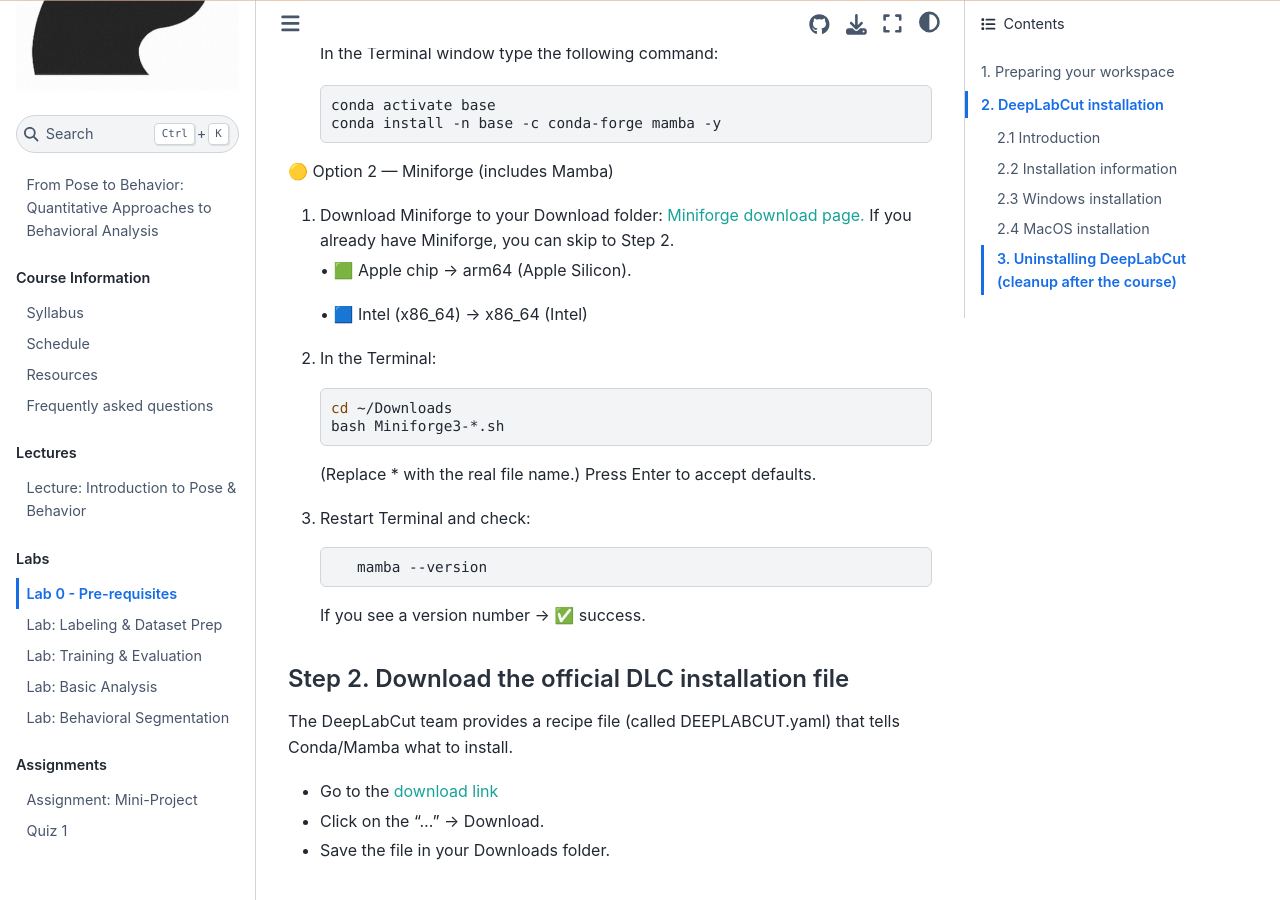
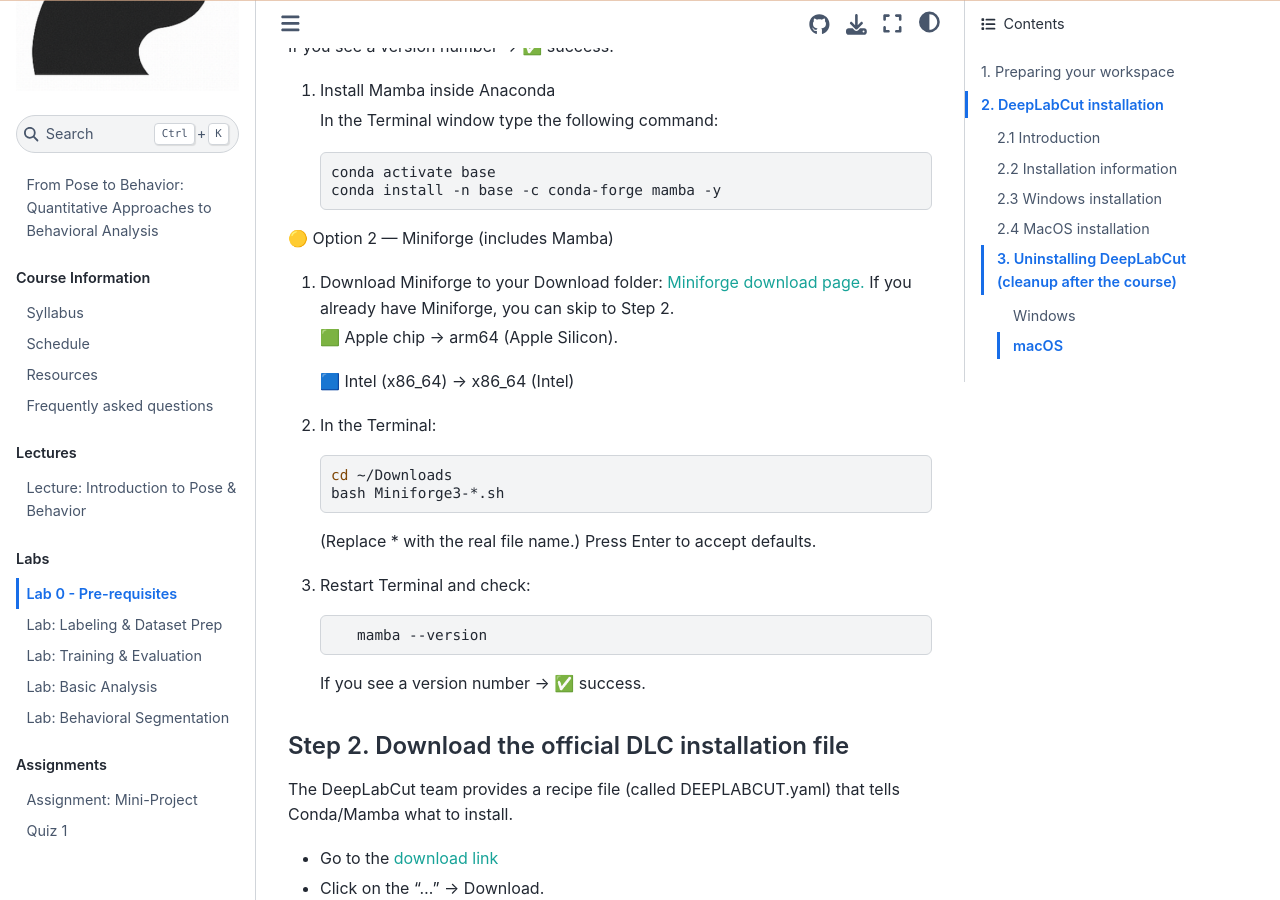
Before and after one commit to LizbethMG-Teaching/pose2behav-book, a Jupyter Book: the page built from labs/0_prerequisites.md, in a window 1280 px wide and 900 px high, scrolled down 4731 px. Built offline with Jupyter Book 1.0.4 settings and Sphinx 7.4.7 and the Sphinx Book theme 1.1.4, drawn with Linux system fonts in a browser that asks for light colours.

Commit message:
Refactor formatting and improve clarity in 0_prerequisites.md

````diff
--- a/labs/0_prerequisites.md
+++ b/labs/0_prerequisites.md
@@ -4,9 +4,11 @@
 Please follow the steps below to prepare your computer and install the necessary software.
 
 ## 1. Preparing your workspace
+
 - Make sure you have at least 5–10 GB of free disk space before starting.
 - Ensure you have a stable internet connection.
 - On macOS: the first time you access Downloads in Terminal, you may get a popup asking “Terminal wants to access your Downloads folder.” → Click Allow.
+
 ## 2. DeepLabCut installation
 
 ### 2.1 Introduction
@@ -21,21 +23,22 @@
 If you use this software in your future research, remember to cite it properly:
 ➡️ [How to cite DLC](https://deeplabcut.github.io/DeepLabCut/docs/citation.html#)
 ```
+
 DLC can be used in different ways:
 
-* Graphical User Interface (GUI): for intuitive project creation, labeling, and frame extraction.
-* Command line or Python scripts: for programmatic and advanced use.
+- Graphical User Interface (GUI): for intuitive project creation, labeling, and frame extraction.
+- Command line or Python scripts: for programmatic and advanced use.
 
 It can be installed:
 
-* Locally, with either a CPU version or a GPU version (if your laptop/desktop has a compatible GPU).
-* On the cloud (e.g., Google Colab).
+- Locally, with either a CPU version or a GPU version (if your laptop/desktop has a compatible GPU).
+- On the cloud (e.g., Google Colab).
 
 <span class="violet-text"> ✔️ For this short course: </span>
 
-* You will install the **CPU version for single animal scenario** using a **conda environment**, allowing you to use the GUI on your computer.
-* The GUI will be used for Labs 1 and 2 (frame extraction, labeling, dataset preparation).
-* In Labs 3 and 4, you will work directly with pre-trained DLC outputs (so you won’t need to train models locally).
+- You will install the **CPU version for single animal scenario** using a **conda environment**, allowing you to use the GUI on your computer.
+- The GUI will be used for Labs 1 and 2 (frame extraction, labeling, dataset preparation).
+- In Labs 3 and 4, you will work directly with pre-trained DLC outputs (so you won’t need to train models locally).
 
 ### 2.2 Installation information
 
@@ -51,17 +54,19 @@
 🟣 **This guide assumes you follow the typical Anaconda installation (and that you do not already have conda/mamba installed).**
 
 ### 2.3 Windows installation
+
 ⏱ Duration: ~15–20 min
 
 ---
 
-**Step 1 - Install Python via Anaconda**
+#### Step 1 - Install Python via Anaconda
+
 - [Download Anaconda for Windows](https://www.anaconda.com/download/) (64-bit, Python 3.x).
 - Run the installer and accept the **default settings** (recommended).
 
 ---
 
-**Step 2 - Create a new environment using the DeepLabCut `.yaml` file**
+#### Step 2 - Create a new environment using the DeepLabCut `.yaml` file
 
 1. [Download the `DEEPLABCUT.yaml`](https://github.com/DeepLabCut/DeepLabCut/blob/main/conda-environments/DEEPLABCUT.yaml) file and save it to a folder on your computer (e.g. `Downloads`).
 
@@ -70,20 +75,25 @@
    - Right-click → *Run as administrator*.
 
 3. Move to the folder where you saved the `.yaml`  file. For example:
- ```bash
+
+```bash
 cd C:\Users\YourName\Downloads
 ```
+
 (Replace YourName with your actual Windows username.)
 
-4. Create the DeepLabCut environment:
+1. Create the DeepLabCut environment:
+
     ```python
    conda env create -f DEEPLABCUT.yaml
    ```
+
 ⚠️ This step can take several minutes: the installer is downloading and setting up all required packages.
 
 ---
 
-**Step 3 - Activate and launch DeepLabCut**
+#### Step 3 - Activate and launch DeepLabCut
+
 ```python
 conda activate DEEPLABCUT
 python -m deeplabcut
@@ -92,6 +102,7 @@
 If everything worked, DeepLabCut should open! 😎
 
 ### 2.4 MacOS installation
+
 ⏱ Estimated time: ~15-20 minutes
 
 ---
@@ -103,15 +114,16 @@
 - If you see **“Processor: Intel…”** → follow *Intel Mac* path  ---> 🟦
 
 👉🏼 To set up your Python environment for data science, you have two main approaches.
+
 - **Option 1: Install DeepLabCut with Anaconda(Miniconda) + Mamba** --> 🟠
 
-   _Works fine if you already have Anaconda/Miniconda installed_
+   *Works fine if you already have Anaconda/Miniconda installed*
 
    You can install Anaconda, which is a large distribution of Python for data science. It comes with Conda, the package and environment manager, plus hundreds of scientific and machine-learning libraries already installed.  This is convenient because everything is included, but it is large and sometimes slow when installing or updating packages. To solve the slowness, you can add Mamba, which is a drop-in replacement for Conda: it does exactly the same tasks (creating environments, installing and updating packages, solving dependencies) but much faster, because it is written in C++ rather than Python.
 
 - **Option 2:  Install DeepLabCut with Miniforge + Mamba** --> 🟡
 
-   _Best for new students, clean and fast, avoids “stuck” installs_
+   *Best for new students, clean and fast, avoids “stuck” installs*
 
    You can install Miniforge, which is a lightweight community-driven installer for Conda. Unlike Anaconda, it does not preload a big set of packages — you start small and install only what you need, which keeps your system cleaner and more flexible. The variant called Mambaforge includes Mamba by default, so you benefit from the faster package management without any extra steps.
 
@@ -120,41 +132,48 @@
 #### Step 1. Install your package /environement manager
 
 🟠 Follow these steps for Option 1
+
 1. Install Miniconda (lightweight Anaconda).
    If you already have Anaconda/Miniconda, you can skip to Step 2.
 
- - Go to the  [Miniconda download page.](https://www.anaconda.com/download/success)
- - Download the installer for your Mac:
+- Go to the  [Miniconda download page.](https://www.anaconda.com/download/success)
+- Download the installer for your Mac:
 
-	•	🟩 Apple chip (arm64) →  macOS Apple M1/M2 (arm64).
+ • 🟩 Apple chip (arm64) →  macOS Apple M1/M2 (arm64).
 
-	•	🟦 Intel (x86_64) →  macOS Intel (x86_64).
- - 	Run the installer (just click through).
+ • 🟦 Intel (x86_64) →  macOS Intel (x86_64).
 
-      After installation:
+- Run the installer (just click through).
 
-	•	Open a new Terminal window (⌘ + Space → type “Terminal” → Enter)
+ After installation:
 
-	•	Type:
-      ```bash
+ • Open a new Terminal window (⌘ + Space → type “Terminal” → Enter)
+
+ • Type:
+
+```bash
       conda --version
-      ```
-      If you see a version number → ✅ success.
+```
 
-2. Install Mamba inside Anaconda
+If you see a version number → ✅ success.
+
+1. Install Mamba inside Anaconda
 
    In the Terminal window type the following command:
+
       ```bash
       conda activate base
       conda install -n base -c conda-forge mamba -y
       ```
+
 🟡 Option 2 — Miniforge (includes Mamba)
+
 1. Download Miniforge to your Download folder: [Miniforge download page.](https://conda-forge.org/download/)
    If you already have Miniforge, you can skip to Step 2.
 
-	•	🟩 Apple chip  →  arm64 (Apple Silicon).
+   🟩 Apple chip  →  arm64 (Apple Silicon).
 
-	•	🟦 Intel (x86_64) →  x86_64 (Intel)
+   🟦 Intel (x86_64) →  x86_64 (Intel)
 
 2. In the Terminal:
 
@@ -162,13 +181,15 @@
    cd ~/Downloads
    bash Miniforge3-*.sh
    ```
+
    (Replace * with the real file name.) Press Enter to accept defaults.
 
+3. Restart Terminal and check:
 
-3. Restart Terminal and check:
    ```  bash
       mamba --version
    ```
+
    If you see a version number → ✅ success.
 
 #### Step 2. Download the official DLC installation file
@@ -184,6 +205,7 @@
 Now we’ll read the recipe from the Download folder and set up DLC. This operation might take several minutes. On macOS: the first time you access Downloads in Terminal, you may get a popup asking “Terminal wants to access your Downloads folder.” → Click Allow.
 
 In Terminal:
+
    ```bash
    cd ~/Downloads
    ```
@@ -199,14 +221,17 @@
 Think of an environment like a separate workspace. You have to “enter” it each time before using DLC.
 
 In Terminal:
+
 ```bash
 conda activate DEEPLABCUT
 python -m deeplabcut
 ```
+
 - You should now see (DEEPLABCUT) at the beginning of your Terminal line.
 - After a few instants, the GUI should appear, you are done !. 😎
 
 #### Additional notes and Troubleshooting
+
 ---
 
 Remember for this course we are not using the GPU.
@@ -220,19 +245,21 @@
 print("MPS available:", torch.backends.mps.is_available())
 PY
 ```
+
 - MPS available: True → GPU is working ✅
 - False → running on CPU (expected on Intel Macs).
 
 ---
 If installation breaks, remove the environment and retry from STEP 3
+
 ```bash
 conda deactivate
 conda remove --name DEEPLABCUT --all -y
 ```
+
 ---
 
 You canalso refer to the [complete and official installation guide](https://deeplabcut.github.io/DeepLabCut/docs/installation.html) for official troubleshooting.
-
 
 ### 3. Uninstalling DeepLabCut (cleanup after the course)
 
@@ -241,36 +268,43 @@
 ---
 
 **Option A — Remove only the DeepLabCut environment (recommended):**
+
  ```bash
    conda remove --name DEEPLABCUT --all
 ```
+
 ✅ This deletes the DEEPLABCUT environment and all packages inside it, but keeps Anaconda (miniconda)/Miniforge installed for future use.
 
 ---
 
 **Option B — Completely remove Anaconda/Miniconda/Miniforge:(if you only installed it for this course):**
 
-**Windows**
+#### Windows
 
 Control Panel → Programs and Features → Uninstall Anaconda.
 
 Delete leftover folder (e.g. C:\Users\<YourName>\Anaconda3).
 
-**macOS**
+#### macOS
+
 1. Delete the Anaconda/Miniconda/Miniforge installation folder, e.g.:
-```bash
-rm -rf ~/anaconda3
-rm -rf ~/miniconda3
-rm -rf ~/miniforge3
-```
-2.	Remove the Conda initialization lines from your shell configuration file.
+
+   ```bash
+   rm -rf ~/anaconda3
+   rm -rf ~/miniconda3
+   rm -rf ~/miniforge3
+   ```
+
+2. Remove the Conda initialization lines from your shell configuration file.
 These lines were automatically added when you installed Conda and look like this:
+
 ```bash
 # >>> conda initialize >>>
 # !! Contents within this block are managed by 'conda init' !!
 ...
 # <<< conda initialize <<<
 ```
+
 How to know which file to edit: `echo $SHELL`
 
 - If it ends with /zsh → you are using zsh (default on macOS since Catalina).
````
Also changed, not shown: other parts of labs/0_prerequisites.md (+7 -2 lines).
